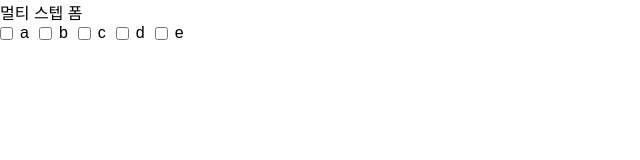
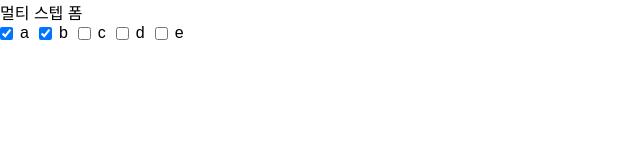
Before and after one commit to ong-ar/multi-steps-form, a React (Create React App) app: page / in a window 1280 px wide. Shown: the top 160 px of the page, without its empty margins (0-640 px from the left). Built offline with nearby package versions, Linux system fonts and the light colour scheme.

Commit message:
checkboxgroup checked 초기화 적용

```diff
--- a/src/Components/Checkbox/Checkbox.tsx
+++ b/src/Components/Checkbox/Checkbox.tsx
@@ -34,7 +34,7 @@ const Checkbox: React.SFC<IProps> = ({
         name={name}
         value={value}
         disabled={disabled}
-        checked={checked}
+        defaultChecked={checked}
         onChange={onChange}
         style={inputStyle}
       />
--- a/src/Components/Checkbox/CheckboxGroup.tsx
+++ b/src/Components/Checkbox/CheckboxGroup.tsx
@@ -13,7 +13,7 @@ const CheckboxGroup: React.FC<IProps> = ({
   onChange,
   children
 }) => {
-  const [values, setValues] = React.useState(defaultValues || []);
+  const [values, setValues] = React.useState<string[]>(defaultValues || []);
 
   // Checkbox Change handler
   const onCheckboxChange: React.ChangeEventHandler<HTMLInputElement> = e => {
@@ -34,7 +34,6 @@ const CheckboxGroup: React.FC<IProps> = ({
   };
 
   const checkboxGroup = {
-    defaultValues,
     name,
     onChange: onCheckboxChange
   };
@@ -43,12 +42,19 @@ const CheckboxGroup: React.FC<IProps> = ({
     children,
     (child: React.ReactElement) => {
       if (child && child.type === Checkbox) {
-        console.log("checkbox", child);
-        return React.cloneElement(child, {
-          ...checkboxGroup
-        });
+        // defaultValues 적용
+        if (defaultValues && defaultValues.includes(child.props.value)) {
+          return React.cloneElement(child, {
+            ...checkboxGroup,
+            checked: true
+          });
+        } else {
+          return React.cloneElement(child, {
+            ...checkboxGroup,
+            checked: false
+          });
+        }
       } else {
-        console.log("etc", child);
         return child;
       }
     }
--- a/src/Routes/Home/HomePresenter.tsx
+++ b/src/Routes/Home/HomePresenter.tsx
@@ -9,7 +9,11 @@ const HomePresenter: React.SFC = () => {
     <div>
       멀티 스텝 폼
       <div>
-        <CheckboxGroup name="abc" onChange={onChange}>
+        <CheckboxGroup
+          name="abc"
+          onChange={onChange}
+          defaultValues={["a", "b"]}
+        >
           <Checkbox value="a">a</Checkbox>
           <Checkbox value="b">b</Checkbox>
           <Checkbox value="c">c</Checkbox>
```
